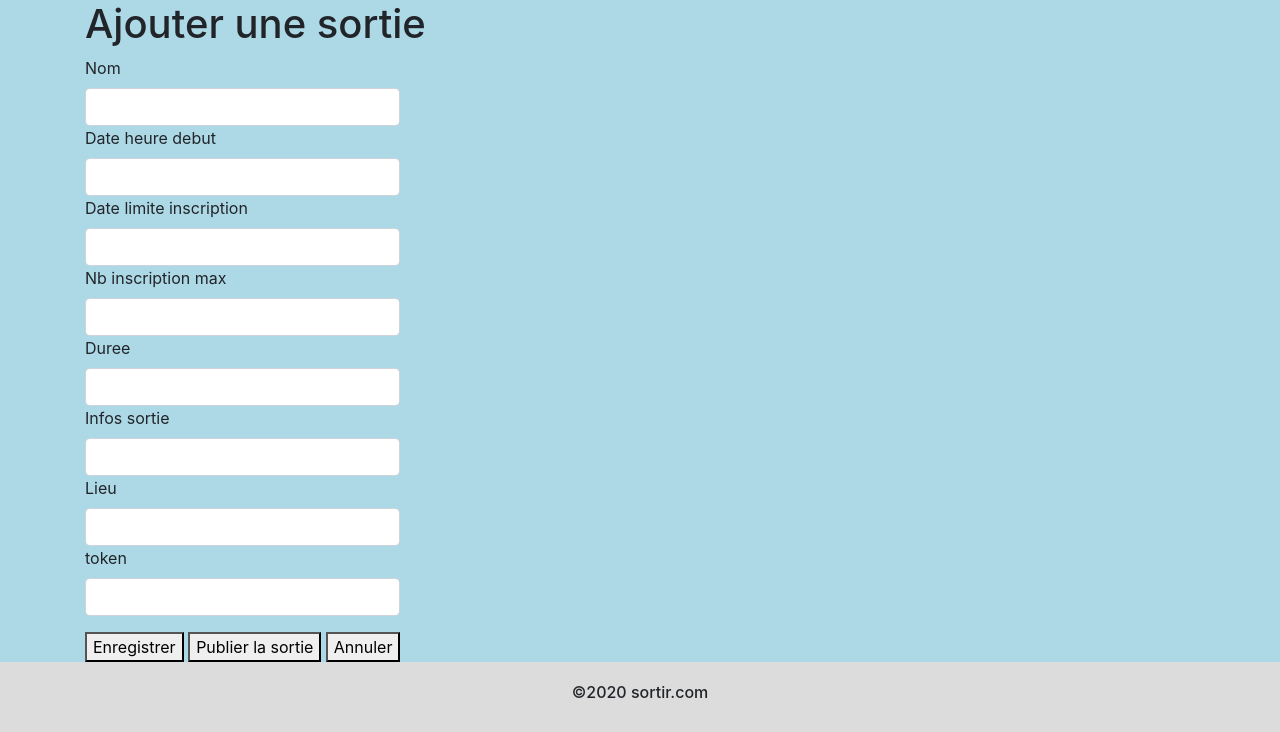
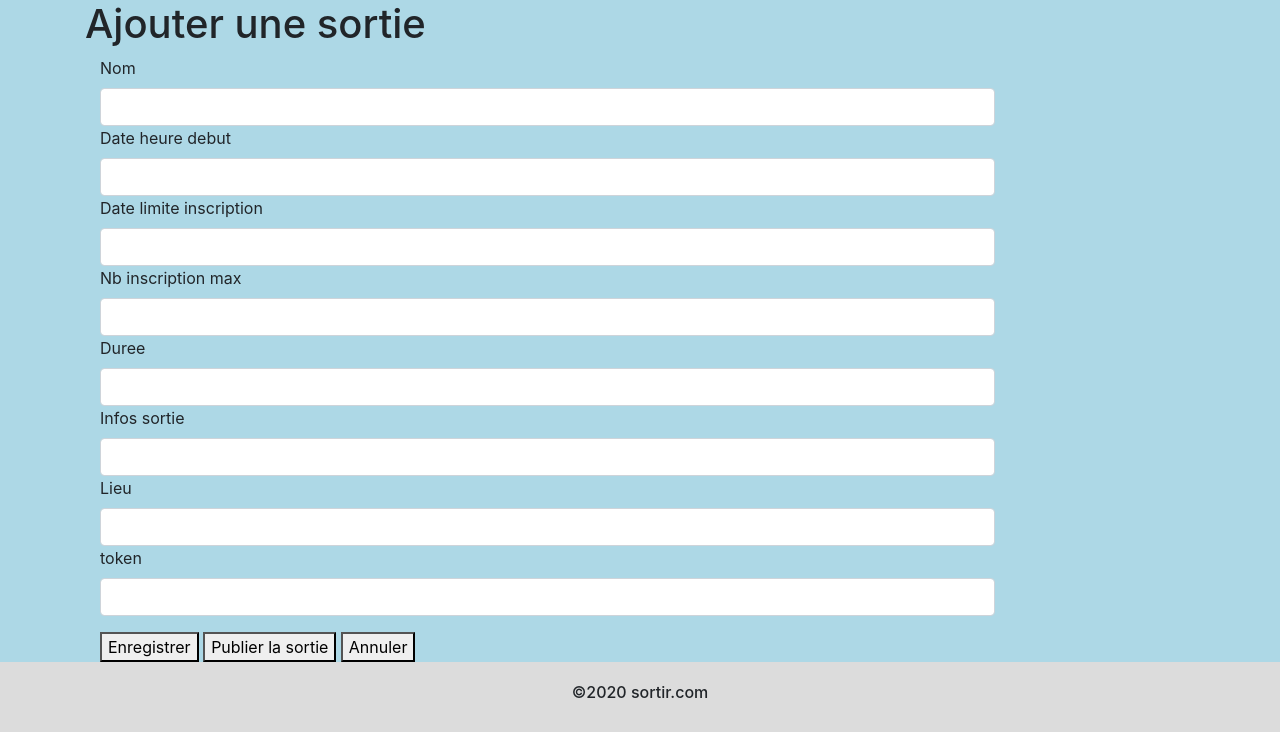
Before and after one commit to lucas5644/sortir.com, a Symfony app: template templates/sortie/createSortie.html.twig in a window 1280 px wide. Shown: the part 100-832 px from the top of the page. Run offline with Twig, Linux system fonts and the light colour scheme; the template is opened without the code that fills it, so the values that code supplies are empty; form fields are guessed from the names that the template uses; some libraries are stand-ins or nearby versions.

Commit message:
commit formulaire de création de sortie

```diff
--- a/templates/sortie/createSortie.html.twig
+++ b/templates/sortie/createSortie.html.twig
@@ -4,7 +4,7 @@
 
 {% block main %}
     <h1>Ajouter une sortie</h1>
-<div class="col-12 row">
+<div class="col-10">
     {{ form_start(sortieForm) }}
     <div>
         {{ form_label(sortieForm.nom) }}
```
